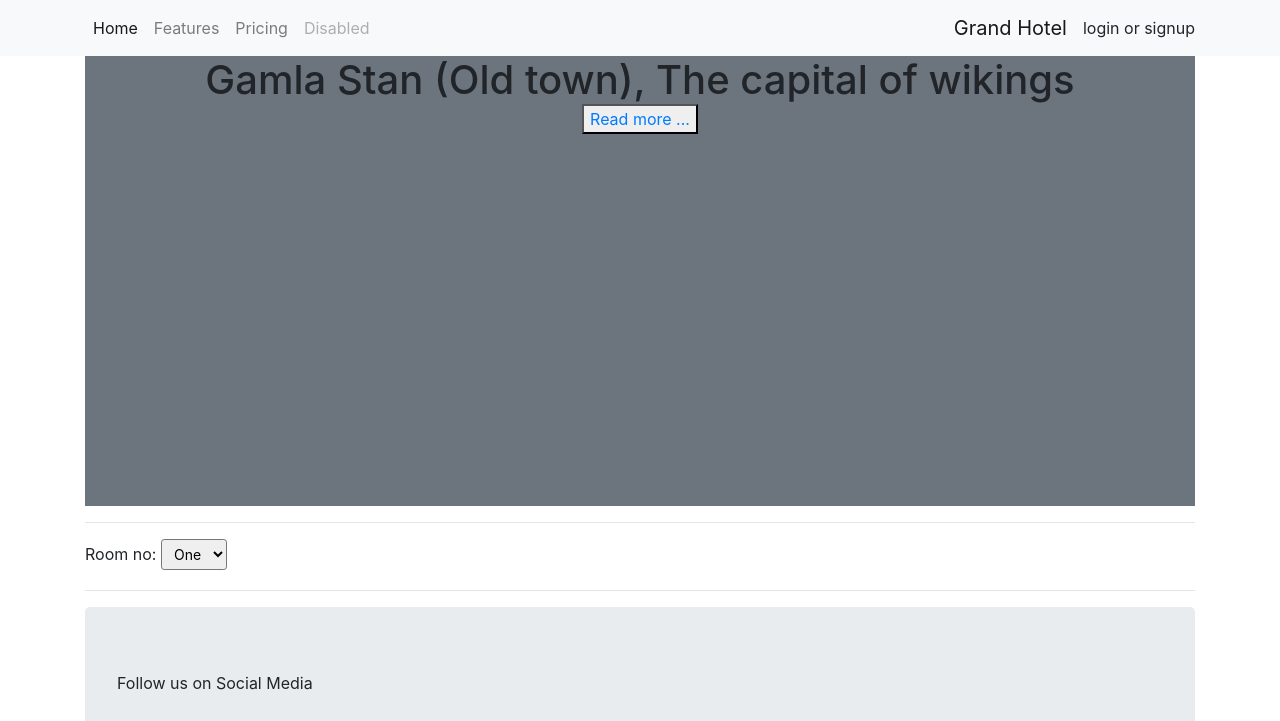
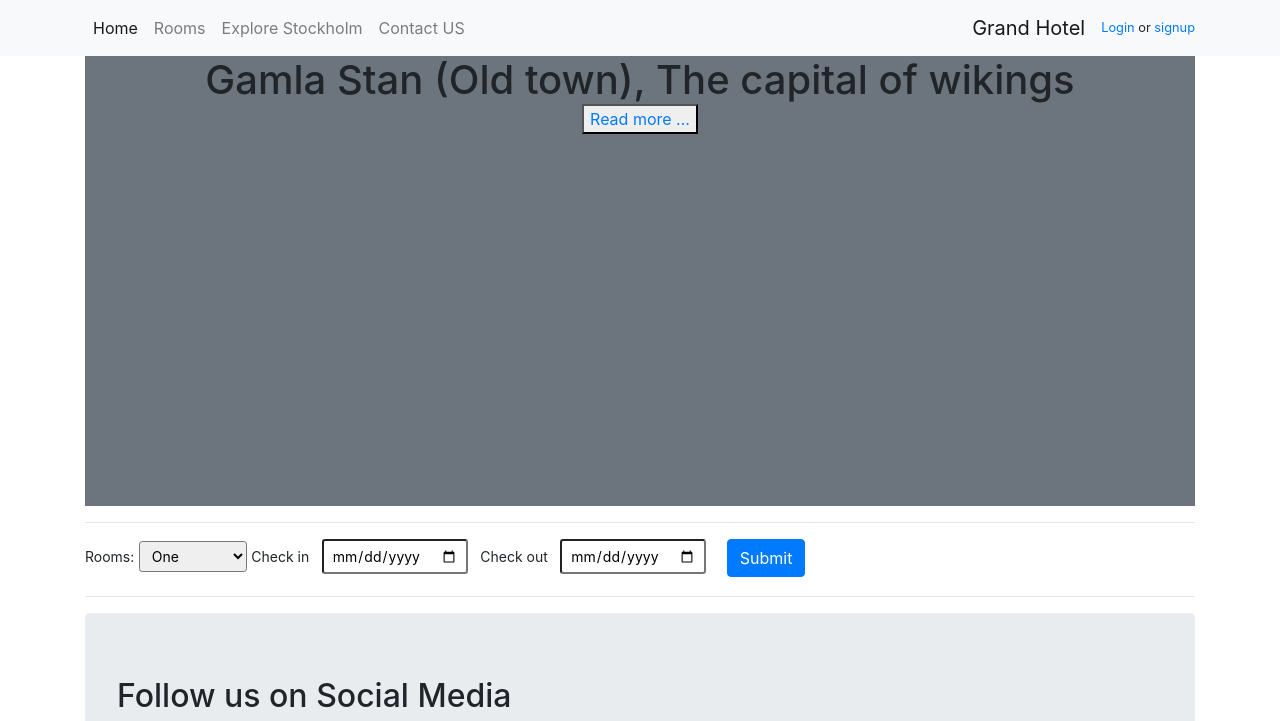
Before and after one commit to habiballahafg/Gymnasiearbete-2019, a PHP site: page / in a window 1280 px wide. Shown: the top 721 px of the page. Run offline with PHP 8.4, Linux system fonts and the light colour scheme.

Commit message:
Update the index file

```diff
--- a/index.php
+++ b/index.php
@@ -4,7 +4,7 @@
     <!-- Required meta tags -->
     <meta charset="utf-8">
     <meta name="viewport" content="width=device-width, initial-scale=1, shrink-to-fit=no">
-    <title>Grand Hotel, Book online your room here!</title>
+    <title>Grand Hotel, Book your room online!</title>
     <!-- CSS Assets -->
     <link rel="stylesheet" href="asset/bootstrap.css" type="text/css">
     <link rel="stylesheet" href="asset/main.css" type="text/css">
@@ -13,8 +13,9 @@
 <nav class="navbar navbar-expand-lg navbar-light bg-light">
     <div class="container">
         <a class="navbar-brand order-1" href="#">Grand Hotel</a>
-                <span class="order-2 ">login or signup</span>
-            <button class="navbar-toggler" type="button" data-toggle="collapse" data-target="#navbarNav" aria-controls="navbarNav" aria-expanded="false" aria-label="Toggle navigation">
+        <span class="order-2 login"><a href="#login-form">Login</a> or <a href="#register-form">signup</a> </span>
+        <button class="navbar-toggler" type="button" data-toggle="collapse" data-target="#navbarNav"
+                aria-controls="navbarNav" aria-expanded="false" aria-label="Toggle navigation">
             <span class="navbar-toggler-icon"></span>
         </button>
         <div class="collapse navbar-collapse" id="navbarNav">
@@ -23,13 +24,13 @@
                     <a class="nav-link" href="#">Home <span class="sr-only">(current)</span></a>
                 </li>
                 <li class="nav-item">
-                        <a class="nav-link" href="#">Features</a>
+                    <a class="nav-link" href="#">Rooms</a>
                 </li>
                 <li class="nav-item">
-                        <a class="nav-link" href="#">Pricing</a>
+                    <a class="nav-link" href="#">Explore Stockholm</a>
                 </li>
                 <li class="nav-item">
-                        <a class="nav-link disabled" href="#">Disabled</a>
+                    <a class="nav-link " href="#">Contact US</a>
                 </li>
             </ul>
         </div>
@@ -42,28 +43,106 @@
     </header>
     <hr>
     <section>
-            <div class="booking ">
+        <div class="booking mx-auto">
             <form action="#" class="form-group">
-                    <label for="room">Room no:</label>
+                <label for="room" class="col-form-label-sm">Rooms:</label>
                 <select class="form-control-sm">
                     <option value="one">One</option>
+                    <option value="two">Two</option>
+                    <option value="three">Three</option>
+                    <option value="apartment">Apartment</option>
                 </select>
+                <label for="from-date" class="col-form-label-sm">Check in</label>
+                <input type="date" name="from-date" id="from-date" class="form-control-sm mx-2">
+                <label for="to-date" class="col-form-label-sm">Check out</label>
+                <input type="date" name="to-date" id="to-date" class="form-control-sm mx-2">
+                <input type="submit" id="user-submit" class="btn btn-primary mx-2">
             </form>
         </div>
     </section>
     <hr>
     <div class="jumbotron">
-            <hr2>Follow us on Social Media</hr2>
+        <h2>Follow us on Social Media</h2>
+        <div class="container">
+            <div class="row mx-auto" id="social-media-box">
+                <img class="img-thumbnail" src="img/facebook.svg" alt="Like us on Facebook">
+                <img class="img-thumbnail" src="img/Twitter.svg" alt="Follow us on Twitter">
+                <img class="img-thumbnail" src="img/Instagram.svg" alt="Follow us on Instagram">
+                <img class="img-thumbnail" src="img/Youtube.svg" alt="Subscribe us on Youtube">
+            </div>
+        </div>
     </div>
     <hr>
     <footer>
         <p>All right reserved, &copy; Copyright 2019</p>
     </footer>
 </div>
-<!-- JavaScript Assets -->
+
+
+
+
+<!-- Begin of the JavaScript Assets -->
 <script language="JavaScript" src="asset/jquery.js"></script>
-<script languege="JavaScript" src="asset/bootstrap.js"></script>
+<script language="JavaScript" src="asset/bootstrap.js"></script>
 <script language="JavaScript" src="asset/mainJS.js"></script>
 <noscript>The JavaScript is not activated, please activate the JavaScript. Thanks!</noscript>
+<!-- End of the JavaScript Assets -->
+
+
+<!--  Beginf of the register form  -->
+
+
+
+<div class="overlay" id="register-form">
+    <div class="popup">
+        <h2>Create account: </h2>
+        <a class="close" href="#">&times;</a>
+        <div class="content">
+            <div class="container">
+                <div class="form-group">
+                    <form id="registeration-form" action="control/register-form-control.php" method="get">
+                        <input type="text" class="form-control-sm my-2" placeholder="Full Name">
+                        <br>
+                        <input type="email" class="my-2 form-control-sm" placeholder="E-mail Address">
+                        <br>
+                        <input type="password" class="my-2 form-control-sm" placeholder="Password">
+                        <br>
+                        <input type="tel" class="my-2 form-control-sm" placeholder="Telephone number">
+                        <br>
+                        <input type="checkbox" class="my-2 form-control-sm"><label>I agree with agreement and privacy policy</label>
+                        <br>
+                        <input type="submit" id="submit-register" class="my-2 btn btn-primary">
+                    </form>
+                </div>
+            </div>
+
+
+<!-- End of the register form  -->
+
+
+<!-- Begin of the login form  -->
+
+            <div id="login-form" class="overlay">
+                <div class="popup">
+                    <h2>Login:</h2>
+                    <a class="close" href="#">&times;</a>
+                    <div class="content">
+                        <div class="container">
+                            <form action="#" method="get" class="form-group">
+                                <input type="text" class="form-control-sm" placeholder="Username/E-mail">
+                                <input type="password" class="form-control-sm" placeholder="Password">
+                                <br>
+                                <input type="checkbox" id="user-remember-me"> <label for="user-remember-me">Remember
+                                    me?</label>
+                                <br>
+                                <input type="submit" class="btn btn-primary">
+                            </form>
+                        </div>
+                    </div>
+                </div>
+            </div>
+
+<!-- End of the login form  -->
+
 </body>
 </html>
```
Lines whose indentation alone changed are shown as unchanged.
